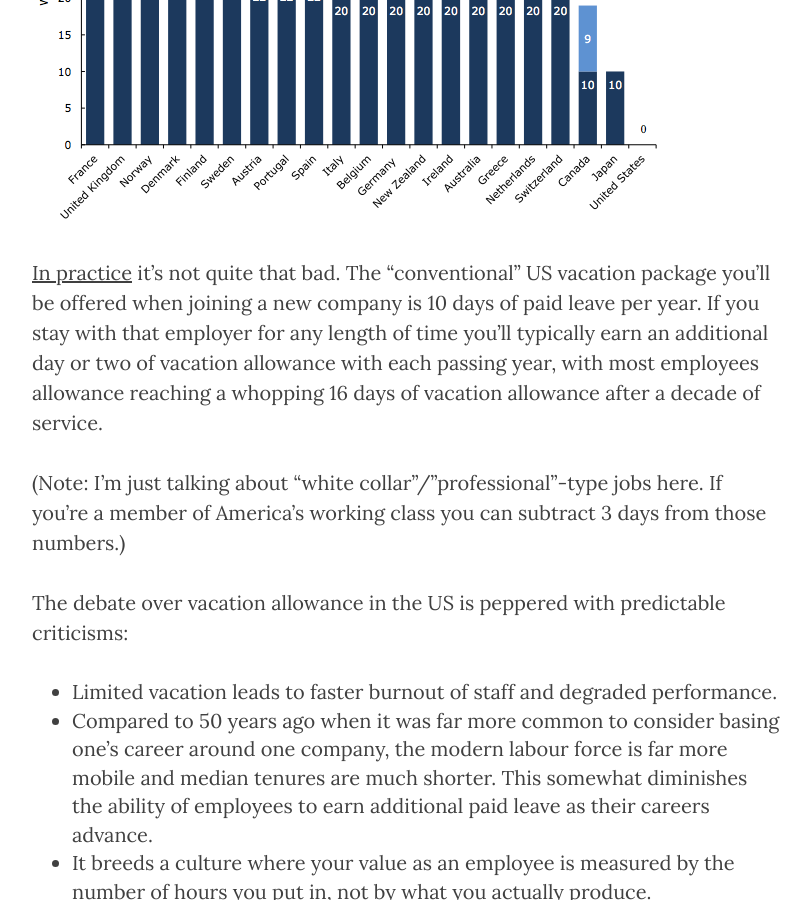
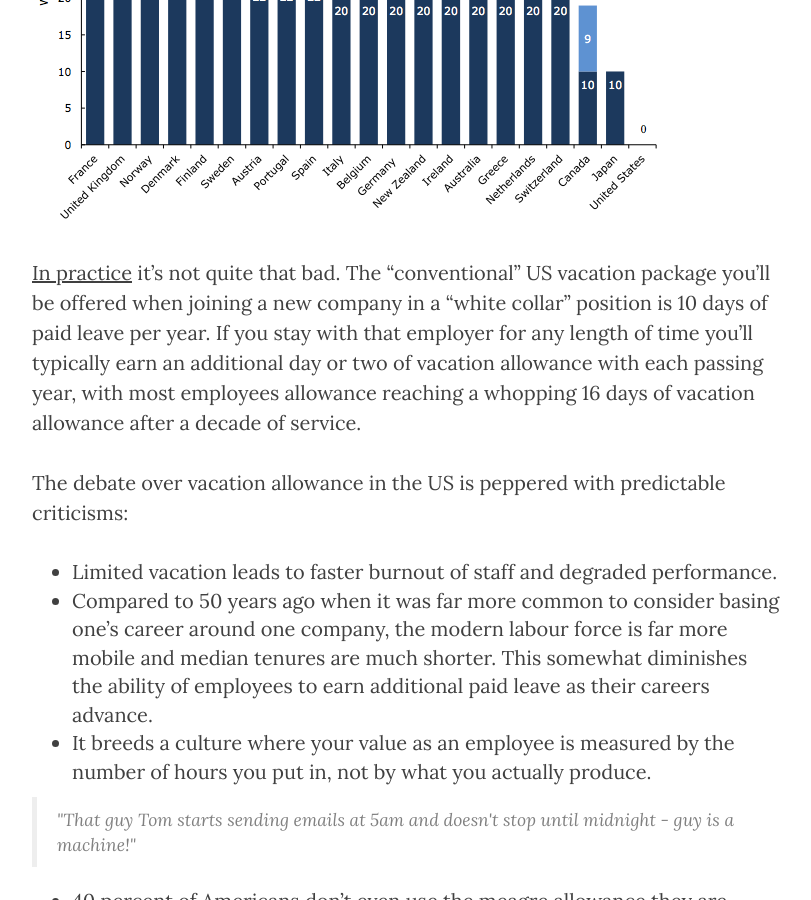
Before and after one commit to tleach/tleach.github.io, a Jekyll site: the page built from _posts/2015-01-18-is-your-vacation-policy-an-org-smell.md, in a window 1280 px wide and 900 px high, scrolled down 1132 px. Shown: the whole window, without its empty margins (233-1044 px from the left). Built offline with Jekyll 4.4.1, drawn with Linux system fonts in a browser that asks for light colours; nearby versions of some CDN libraries; comment, search, counter and statistics services are not loaded; some of the changed text lies outside the part shown.

Commit message:
Minor edits

```diff
--- a/_posts/2015-01-18-is-your-vacation-policy-an-org-smell.md
+++ b/_posts/2015-01-18-is-your-vacation-policy-an-org-smell.md
@@ -16,9 +16,7 @@
 
 ![OECD](/img/oecd-vacation-graph.png)
 
-[In practice](http://www.bls.gov/news.release/ebs.t05.htm) it's not quite that bad. The "conventional" US vacation package you'll be offered when joining a new company is 10 days of paid leave per year. If you stay with that employer for any length of time you'll typically earn an additional day or two of vacation allowance with each passing year, with most employees allowance reaching a whopping 16 days of vacation allowance after a decade of service.
-
-(Note: I'm just talking about "white collar"/"professional"-type jobs here. If you're a member of America's working class you can subtract 3 days from those numbers.)
+[In practice](http://www.bls.gov/news.release/ebs.t05.htm) it's not quite that bad. The "conventional" US vacation package you'll be offered when joining a new company in a "white collar" position is 10 days of paid leave per year. If you stay with that employer for any length of time you'll typically earn an additional day or two of vacation allowance with each passing year, with most employees allowance reaching a whopping 16 days of vacation allowance after a decade of service.
 
 The debate over vacation allowance in the US is peppered with predictable criticisms:
 
```
Also changed, not shown: other parts of _posts/2015-01-18-is-your-vacation-policy-an-org-smell.md (+2 -2 lines).
